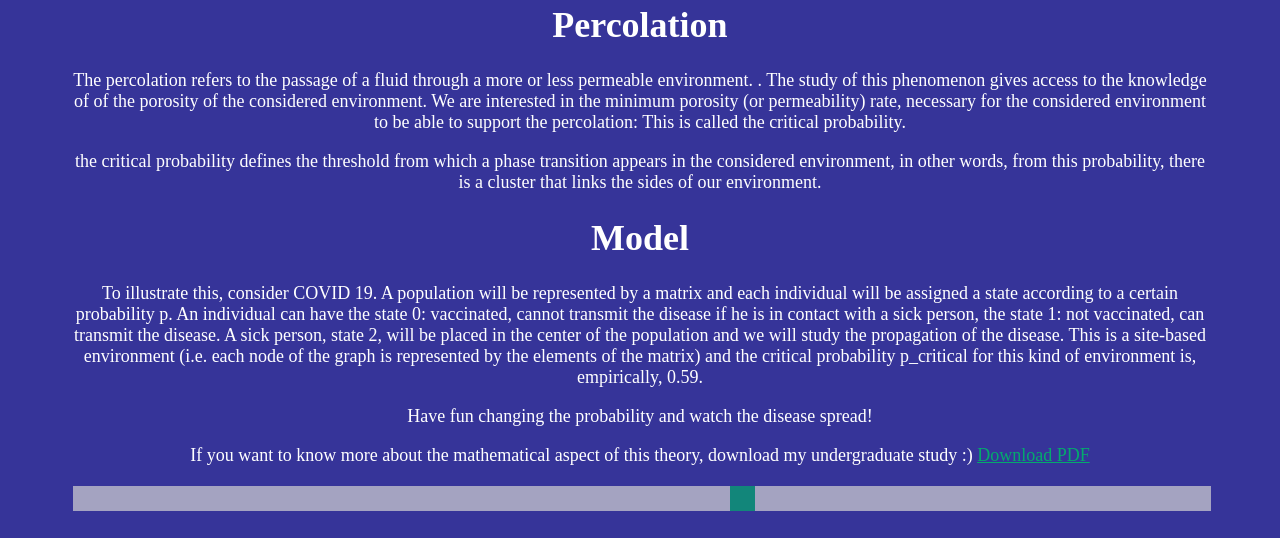
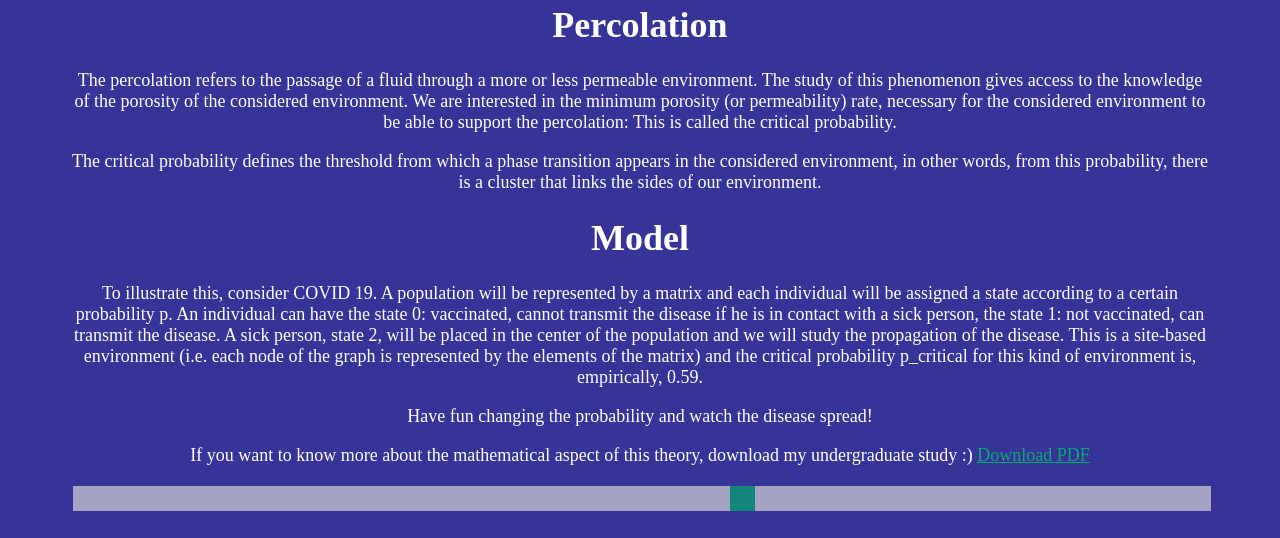
Before and after one commit to Abdulaziz1607/percolation, a website: page index.html in a window 1280 px wide. Shown: the part 262-800 px from the top of the page. Drawn offline with Linux system fonts and the light colour scheme.

Commit message:
correction text

```diff
--- a/index.html
+++ b/index.html
@@ -38,16 +38,14 @@
 
             <div class = "description">
 
-                <p>The percolation refers to the passage of a fluid through a more or less permeable environment.
-                    . The study of this phenomenon gives access to the knowledge of
-                    of the porosity of the considered environment. We are interested in the minimum porosity (or permeability) rate,
+                <p>The percolation refers to the passage of a fluid through a more or less permeable environment. The study of this phenomenon gives access to the knowledge of the porosity of the considered environment. We are interested in the minimum porosity (or permeability) rate,
                     necessary for the considered environment to be able to support the percolation:
                     This is called the critical probability.
                 </p>
 
 
                 <p>
-                    the critical probability defines the threshold from which a phase transition appears in the considered environment, in other words, from this probability, there is a cluster that links the sides of our environment.
+                    The critical probability defines the threshold from which a phase transition appears in the considered environment, in other words, from this probability, there is a cluster that links the sides of our environment.
                 </p>
                 <h1>Model</h1>
                 <p>To illustrate this, consider COVID 19.
```
